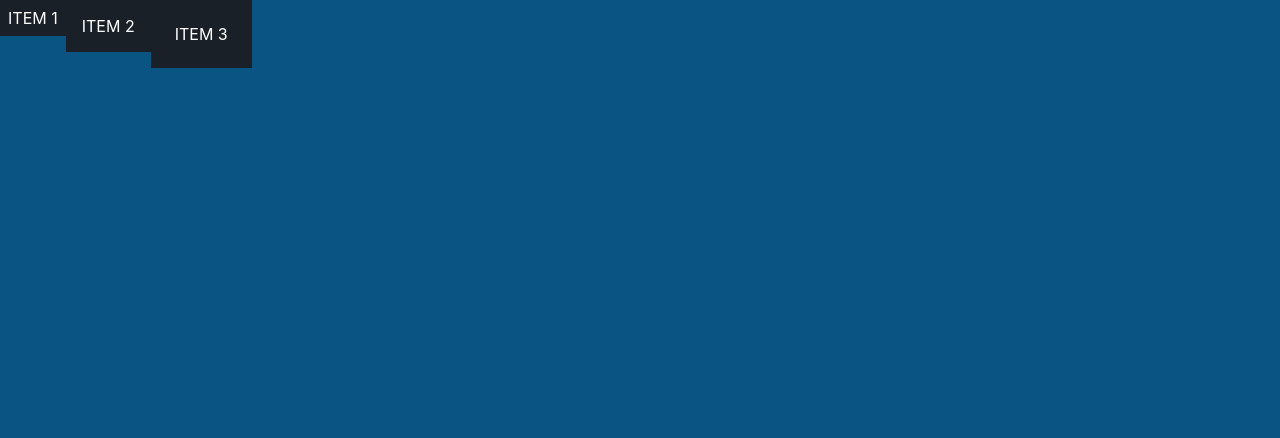
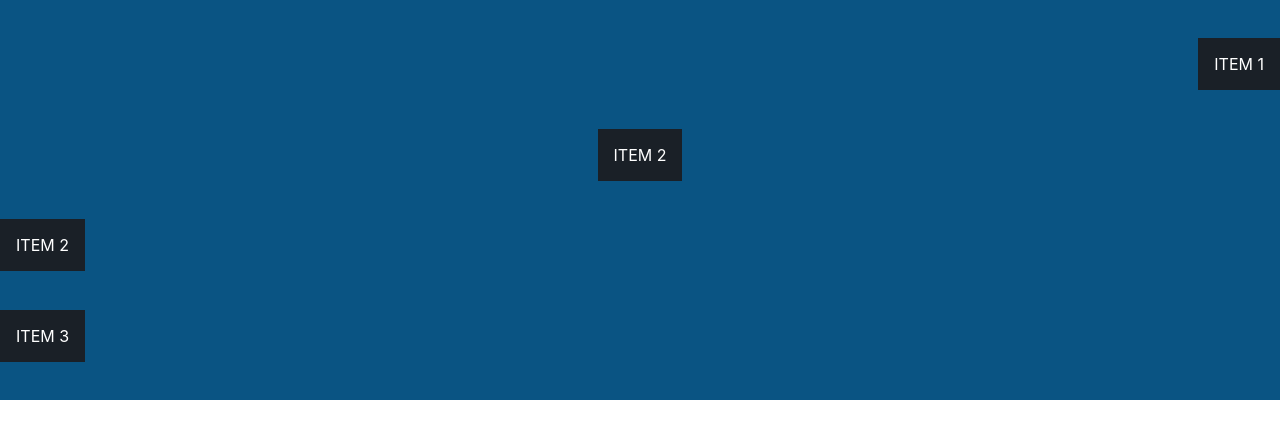
Before and after one commit to treinaweb/treinaweb-Material-UI-layout-Grid-system, a React (Create React App) app: page / in a window 1280 px wide. Shown: the top 438 px of the page. Built offline with nearby package versions, Linux system fonts and the light colour scheme.

Commit message:
05:18 - Alinhamento individual

```diff
--- a/src/App.js
+++ b/src/App.js
@@ -155,21 +155,25 @@ function TemplateGrid() {
   return (
     <Grid
       container
-      direction={'row'}
-      justifyContent={'flex-start'}
+      direction={'column'}
+      justifyContent={'space-evenly'}
       alignItems={'flex-start'}
-      sx={{ bgcolor: '#0a5483', height: '100vh' }}
+      sx={{ bgcolor: '#0a5483', height: '50vh' }}
 
     >
-      <GridStyled item sx={{ p: 1 }}>
+      <GridStyled item alignSelf={'end'} sx={{ p: 2 }}>
         ITEM 1
       </GridStyled>
 
-      <GridStyled item sx={{ p: 2 }}>
+      <GridStyled item alignSelf={'center'} sx={{ p: 2 }}>
         ITEM 2
       </GridStyled>
 
-      <GridStyled item sx={{ p: 3 }}>
+      <GridStyled item alignSelf={'start'} sx={{ p: 2 }}>
+        ITEM 2
+      </GridStyled>
+
+      <GridStyled item alignSelf={'start'} sx={{ p: 2 }}>
         ITEM 3
       </GridStyled>
     </Grid>
```
